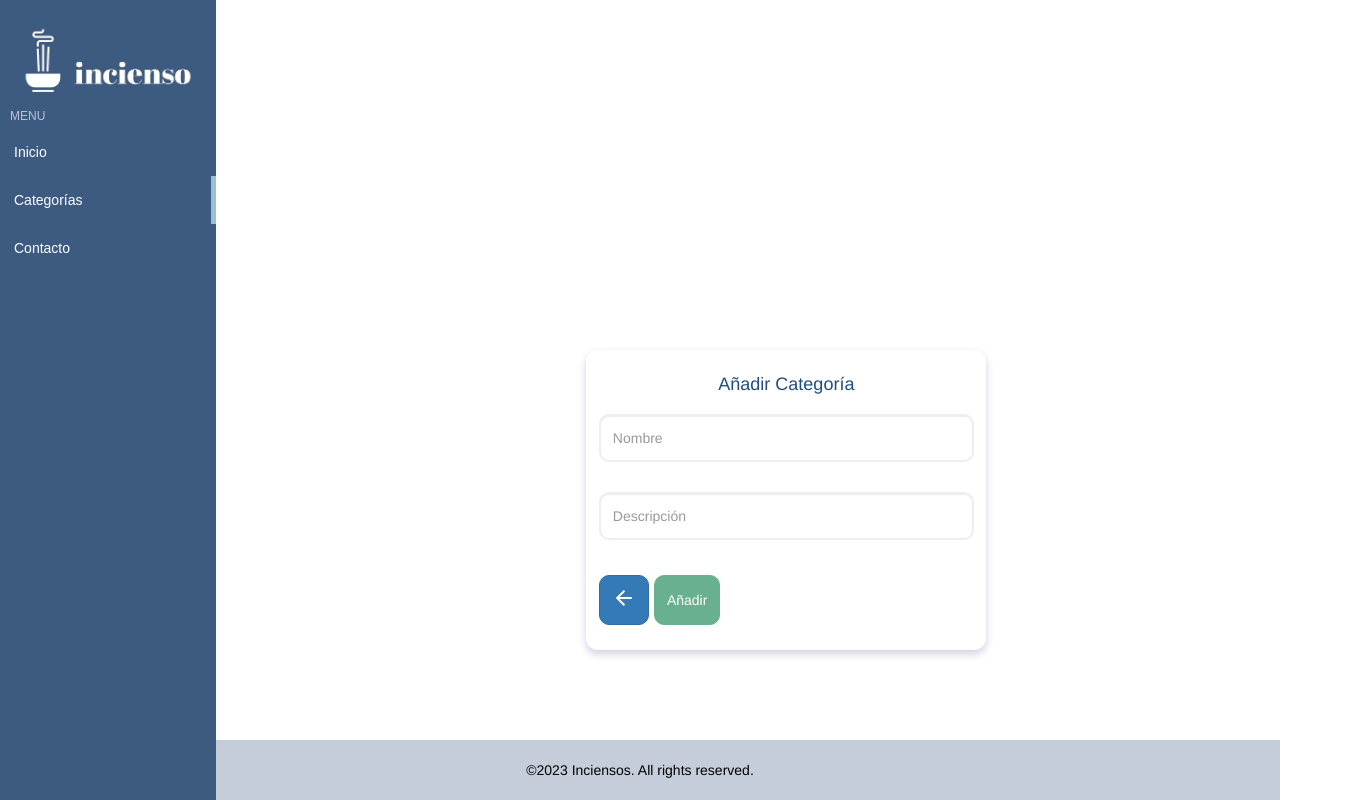
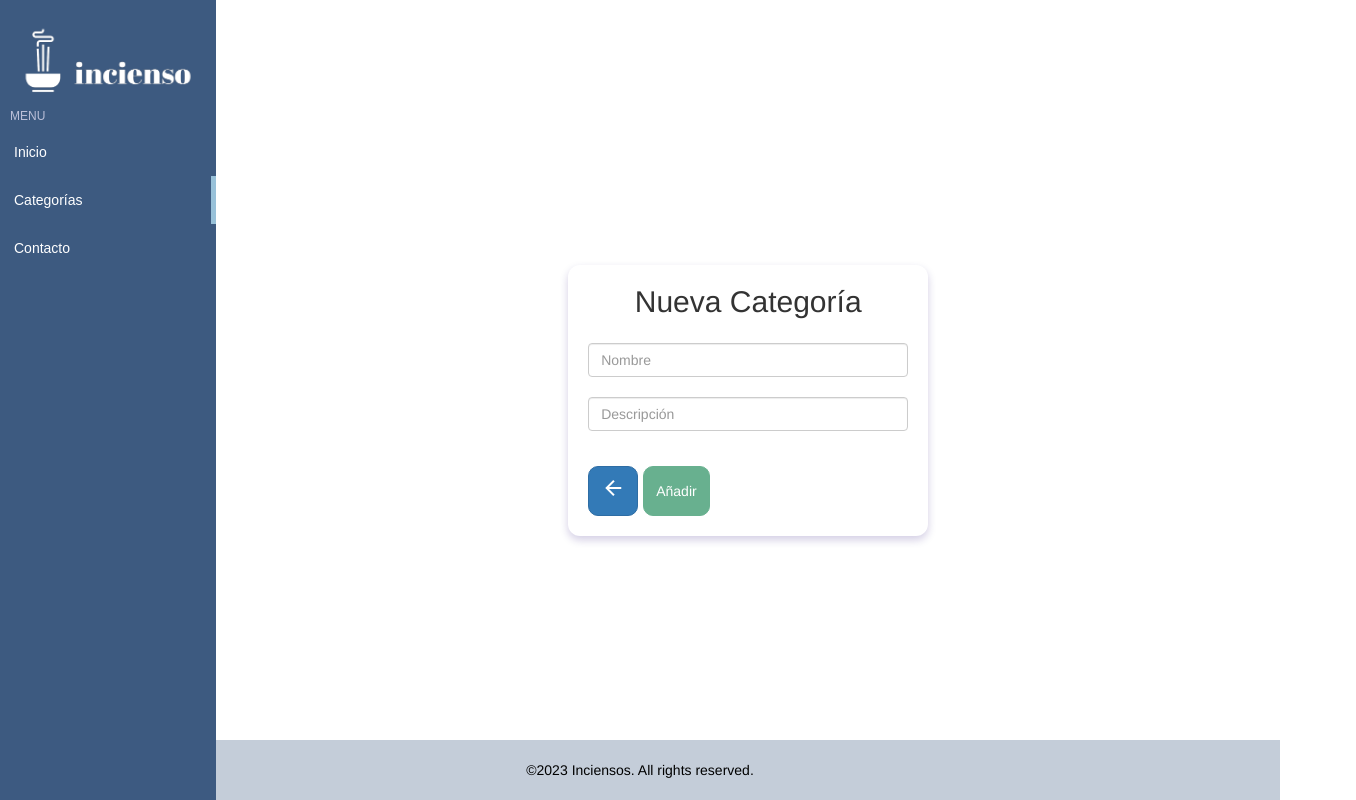
Before and after one commit to miriamcorbla/AngularProyectoTienda, an Angular app: page /categorias/nuevaCategoria in a window 1280 px wide. Shown: the whole page, 1356 px wide, since content can reach past the window. Built offline with nearby package versions, Linux system fonts and the light colour scheme.

Commit message:
mejorando vista nueva categoria

```diff
--- a/src/app/app.component.css
+++ b/src/app/app.component.css
@@ -6,7 +6,7 @@
   .main {
     display: flex;
   }
-  .content {
+  .contents {
     flex-grow: 1;
   }
   /* --------- Non-flexbox related styles --------- */
--- a/src/app/app.component.html
+++ b/src/app/app.component.html
@@ -8,13 +8,14 @@
   <link rel="stylesheet" href="https://maxcdn.bootstrapcdn.com/font-awesome/4.7.0/css/font-awesome.min.css">
   <link rel="stylesheet" href="https://maxcdn.bootstrapcdn.com/bootstrap/3.3.7/css/bootstrap.min.css">
   <link rel="stylesheet" href="https://fonts.googleapis.com/css2?family=Material+Symbols+Outlined:opsz,wght,FILL,GRAD@48,400,0,0" />
+
 </head>
 
 <div class="parent">
   <!-- <div class="child"><app-header></app-header></div> -->
   <div class="main">
     <app-sidebar></app-sidebar>
-    <div class="child content"><router-outlet></router-outlet></div>
+    <div class="child contents"><router-outlet></router-outlet></div>
   </div>
   <div class="footer"><app-footer></app-footer></div>
 </div>
--- a/src/app/componente/nueva-categoria/nueva-categoria.component.css
+++ b/src/app/componente/nueva-categoria/nueva-categoria.component.css
@@ -1,45 +1,35 @@
-.container{
-    background-color: #ffffff;
+ *{
+    margin: 0;
+    padding: 0;
+    box-sizing: border-box;
  }
-.conjunto{
-    background-color: #ffffff;
+ .mi-form{
+    width: 360px;
+    height: min-content;
+    padding: 20px;
+    border-radius: 12px;
+    box-shadow: 0 4px 8px 0 rgba(35, 11, 122, 0.2);
  }
-.card {
-    width: 400px;
-    box-shadow: 0 4px 8px 0 rgba(35, 11, 122, 0.2);
-    background-color: #ffffff;
-    top: 100px;
-    border:#214c81;
-    border-radius: 12px
+ .mi-form h1{
+    font-size: 30px;
+    margin-bottom: 25px;
  }
-label.radio input:checked {
-    border-color: #039BE5;
-    background-color: #81D4FA;
-    color: #bddfec;
-    border-radius: 9px;
-    height: 48px;
-    line-height: 27px
+ .login form{
+    font-size: 20px;
  }
-.form-control {
-    margin-top: 10px;
-    height: 48px;
-    border: 2px solid #eee;
-    border-radius: 10px
+ .login form .form-group{
+    margin-bottom: 12px;
  }
-
  .confirm-button {
     height: 50px;
-    border-radius: 10px
+    border-radius: 10px;
 }
 .buttons {
     display:inline-block;
     margin-right:5px;
  }
- .nameHelp{
-    margin-top: 5px;
-    margin-left: 10px;
+ .inner-mensaje {
+    padding-right:2px;
+    width: 100px;
+    display: inline-block;
 }
- .title{
-    color: #214c81; /*letras*/
-    text-align: center;
- }
--- a/src/app/componente/nueva-categoria/nueva-categoria.component.html
+++ b/src/app/componente/nueva-categoria/nueva-categoria.component.html
@@ -1,51 +1,39 @@
-<head>
-    <meta charset="utf-8">
-    <meta http-equiv="X-UA-Compatible" content="IE=edge">
-    <meta name="viewport" content="width=device-width, initial-scale=1">
-    <title>Tabla</title>
-    <link rel="stylesheet" href="https://fonts.googleapis.com/css?family=Roboto|Varela+Round">
-    <link rel="stylesheet" href="https://fonts.googleapis.com/icon?family=Material+Icons">
-    <link rel="stylesheet" href="https://maxcdn.bootstrapcdn.com/font-awesome/4.7.0/css/font-awesome.min.css">
-    <link rel="stylesheet" href="https://maxcdn.bootstrapcdn.com/bootstrap/3.3.7/css/bootstrap.min.css">
-    <link rel="stylesheet" href="https://fonts.googleapis.com/css2?family=Material+Symbols+Outlined:opsz,wght,FILL,GRAD@48,400,0,0" />
-</head>
-<body>
-    <div class="conjunto">
+<div class="mi-form">
+    <h1 class="text-center">Nueva Categoría</h1>
     <form>
-            <div class="container mt-5 mb-5 d-flex justify-content-center">
-                <div class="card px-1 py-4">
-                    <div class="card-body">
-                        <div class="row">
-                            <h4 class="title">Añadir Categoría</h4>
-                            <div class="col-sm-12">
-                                <div class="form-group">
-                                    <input autocomplete="off" id="cat_nombre" class="form-control" type="text" placeholder="Nombre" minlength="5" required
-                                    [(ngModel)]="cat.cat_nombre" name="cat_nombre" #cat_nombre="ngModel">
+        <div class="form-group ">
+            <!-- NOMBRE -->
+            <input autocomplete="off" id="cat_nombre" class="form-control" type="text" placeholder="Nombre" minlength="5" required [(ngModel)]="cat.cat_nombre"
+                name="cat_nombre" #cat_nombre="ngModel"
+            >
+            <!-- COMPROBACIONES -->
             <div [hidden]="cat_nombre.valid || cat_nombre.pristine">
+                <!-- Nombre obligatorio -->
                 <div *ngIf="cat_nombre.errors?.['required']">
-                                            <div class="alert alert-warning d-flex align-items-center" role="alert">
+                    <div class="alert alert-warning d-flex align-items-center small" role="alert">
                         <span class="material-symbols-outlined">warning</span>
-                                                <div>Este campo es requerido</div>
+                        Este campo es requerido
                     </div>
                 </div>
+                <!-- Longitud minima -->
                 <div *ngIf="cat_nombre.errors?.['minlength']">
-                                            <div class="alert alert-warning d-flex align-items-center" role="alert">
+                    <div class="alert alert-warning d-flex align-items-center small" role="alert">
                         <span class="material-symbols-outlined">warning</span>
-                                                <div>El nombre debe tener mínimo 5 caracteres</div>
+                        El nombre debe tener mínimo 5 caracteres
                     </div>
                 </div>
             </div>
             <br>
+            <!-- DESCRIPCION -->
             <input id="descr" name="descr" class="form-control" type="text" [(ngModel)]="cat.cat_descripcion" placeholder="Descripción">
         </div>
-                            </div>
-                        </div>
         <br>
+        <!-- BOTONES -->
+        <div class="buttons">
             <button routerLink="/categorias" class="btn btn-primary confirm-button buttons"><span class="material-symbols-outlined">arrow_back</span></button>
-                        <button center [disabled]="cat_nombre.errors?.['minlength'] || cat_nombre.errors?.['required']" class="btn btn-success confirm-button buttons" (click)="insertar()">Añadir</button>
-                    </div>
-                </div>
+            <button center [disabled]="cat_nombre.errors?.['minlength'] || cat_nombre.errors?.['required']" class="btn btn-success confirm-button buttons"
+                (click)="insertar()">Añadir</button
+            >
         </div>
     </form>
 </div>
-</body>
```
Lines whose indentation alone changed are shown as unchanged.
